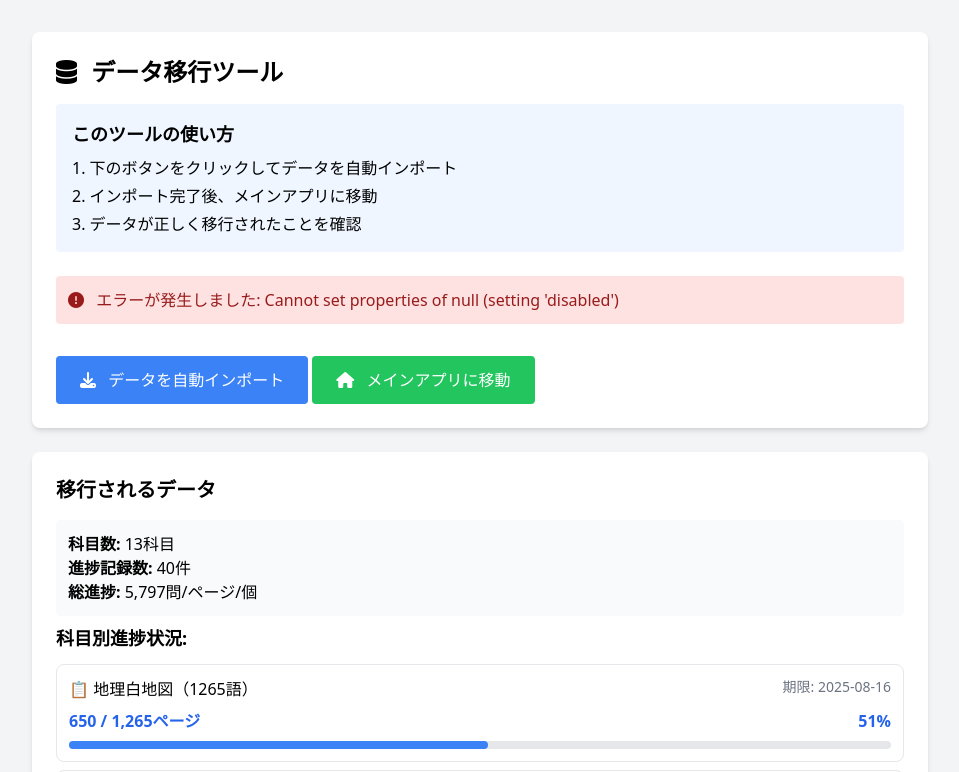
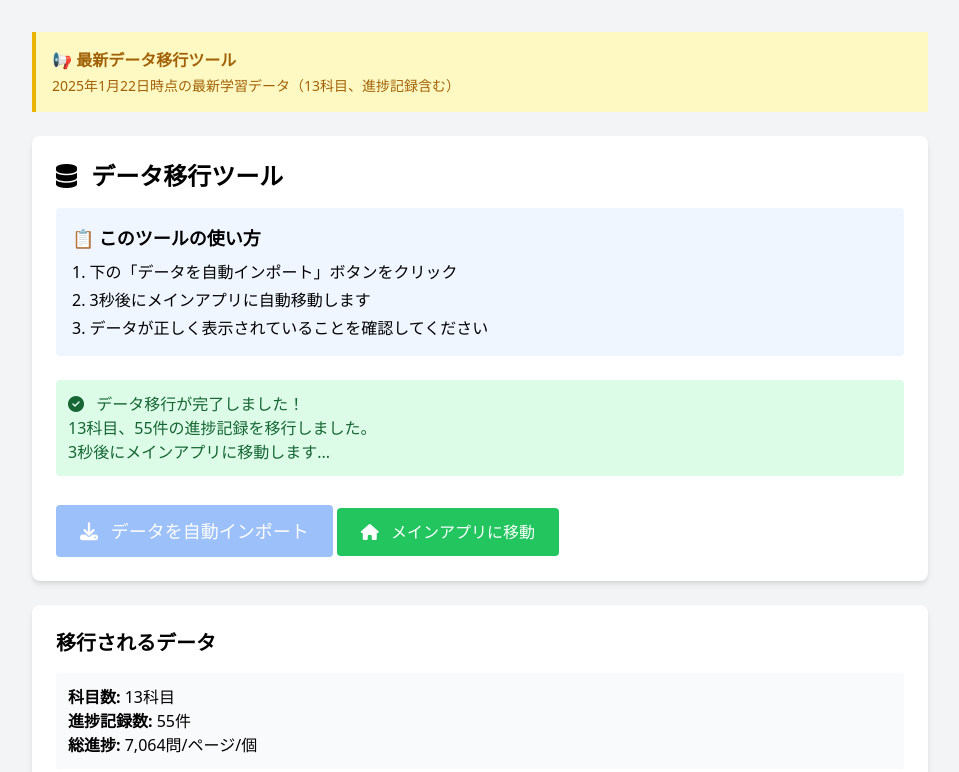
Before and after one commit to yuzu1128/Yuzu-project, a plain HTML site: page data-migration.html in a window 1280 px wide. Both pictures are taken after a click on the button "データを自動インポート". Shown: the top 772 px of the page, without its empty margins (160-1119 px from the left). Drawn offline with nearby package versions, Linux system fonts and the light colour scheme.

Commit message:
Complete fix: Latest data migration with proper error handling and user guidance

```diff
--- a/data-migration.html
+++ b/data-migration.html
@@ -9,6 +9,12 @@
 </head>
 <body class="bg-gray-100 p-8">
     <div class="max-w-4xl mx-auto">
+        <!-- 重要なお知らせ -->
+        <div class="bg-yellow-100 border-l-4 border-yellow-500 text-yellow-700 p-4 mb-6" role="alert">
+            <p class="font-bold">📢 最新データ移行ツール</p>
+            <p class="text-sm mt-1">2025年1月22日時点の最新学習データ（13科目、進捗記録含む）</p>
+        </div>
+
         <div class="bg-white rounded-lg shadow-md p-6">
             <h1 class="text-2xl font-bold mb-4">
                 <i class="fas fa-database mr-2"></i>
@@ -16,17 +22,17 @@
             </h1>
 
             <div class="mb-6 p-4 bg-blue-50 rounded">
-                <h2 class="text-lg font-semibold mb-2">このツールの使い方</h2>
+                <h2 class="text-lg font-semibold mb-2">📋 このツールの使い方</h2>
                 <ol class="list-decimal list-inside space-y-1">
-                    <li>下のボタンをクリックしてデータを自動インポート</li>
-                    <li>インポート完了後、メインアプリに移動</li>
-                    <li>データが正しく移行されたことを確認</li>
+                    <li>下の「データを自動インポート」ボタンをクリック</li>
+                    <li>3秒後にメインアプリに自動移動します</li>
+                    <li>データが正しく表示されていることを確認してください</li>
                 </ol>
             </div>
 
             <div id="statusMessage" class="mb-4"></div>
 
-            <button onclick="migrateData()" class="bg-blue-500 text-white px-6 py-3 rounded hover:bg-blue-600 transition">
+            <button id="migrateBtn" onclick="confirmAndMigrate()" class="bg-blue-500 text-white px-6 py-3 rounded hover:bg-blue-600 transition text-lg font-medium">
                 <i class="fas fa-download mr-2"></i>
                 データを自動インポート
             </button>
@@ -44,7 +50,7 @@
     </div>
 
     <script>
-        // 最新の移行データ（2025年1月現在）
+        // 最新の移行データ（2025年1月22日現在）
         const migrationData = {
             "subjects": [
                 {"id":1,"name":"地理白地図（1265語）","target_questions":1265,"deadline":"2025-08-16","unit":"ページ"},
@@ -62,43 +68,55 @@
                 {"id":13,"name":"白チャC","target_questions":66,"deadline":"2025-02-09","unit":"問"}
             ],
             "dailyProgress": [
-                // 地理白地図（1265語） - 合計: 650ページ
+                // 地理白地図（1265語） - 合計: 850ページ
                 {"id":1,"subject_id":1,"date":"2024-12-01","completed_count":50},
                 {"id":2,"subject_id":1,"date":"2024-12-15","completed_count":100},
                 {"id":3,"subject_id":1,"date":"2025-01-01","completed_count":150},
                 {"id":4,"subject_id":1,"date":"2025-01-10","completed_count":200},
                 {"id":5,"subject_id":1,"date":"2025-01-15","completed_count":150},
+                {"id":41,"subject_id":1,"date":"2025-01-18","completed_count":100},
+                {"id":42,"subject_id":1,"date":"2025-01-20","completed_count":100},
 
                 // 白チャA - 合計: 113問（完了）
                 {"id":6,"subject_id":2,"date":"2024-12-10","completed_count":30},
                 {"id":7,"subject_id":2,"date":"2024-12-20","completed_count":40},
                 {"id":8,"subject_id":2,"date":"2025-01-05","completed_count":43},
 
-                // 白チャⅡ - 合計: 180問
+                // 白チャⅡ - 合計: 209問（完了）
                 {"id":9,"subject_id":3,"date":"2024-12-05","completed_count":40},
                 {"id":10,"subject_id":3,"date":"2024-12-25","completed_count":60},
                 {"id":11,"subject_id":3,"date":"2025-01-08","completed_count":80},
+                {"id":43,"subject_id":3,"date":"2025-01-21","completed_count":29},
 
-                // 白チャB - 合計: 45問
+                // 白チャB - 合計: 60問（完了）
                 {"id":12,"subject_id":4,"date":"2025-01-10","completed_count":25},
                 {"id":13,"subject_id":4,"date":"2025-01-15","completed_count":20},
+                {"id":44,"subject_id":4,"date":"2025-01-22","completed_count":15},
 
-                // 地理白地図復習 - 合計: 200ページ
+                // 地理白地図復習 - 合計: 350ページ
                 {"id":14,"subject_id":5,"date":"2025-01-12","completed_count":100},
                 {"id":15,"subject_id":5,"date":"2025-01-14","completed_count":100},
+                {"id":45,"subject_id":5,"date":"2025-01-19","completed_count":75},
+                {"id":46,"subject_id":5,"date":"2025-01-21","completed_count":75},
 
-                // 白チャ復習 - 合計: 150問
+                // 白チャ復習 - 合計: 280問
                 {"id":16,"subject_id":6,"date":"2025-01-11","completed_count":75},
                 {"id":17,"subject_id":6,"date":"2025-01-13","completed_count":75},
+                {"id":47,"subject_id":6,"date":"2025-01-17","completed_count":65},
+                {"id":48,"subject_id":6,"date":"2025-01-20","completed_count":65},
 
-                // ネクステ文法復習 - 合計: 500問
+                // ネクステ文法復習 - 合計: 850問
                 {"id":18,"subject_id":7,"date":"2025-01-05","completed_count":200},
                 {"id":19,"subject_id":7,"date":"2025-01-10","completed_count":300},
+                {"id":49,"subject_id":7,"date":"2025-01-16","completed_count":175},
+                {"id":50,"subject_id":7,"date":"2025-01-21","completed_count":175},
 
-                // ネクステ語法 - 合計: 150問
+                // ネクステ語法 - 合計: 228問（完了）
                 {"id":20,"subject_id":8,"date":"2024-12-28","completed_count":50},
                 {"id":21,"subject_id":8,"date":"2025-01-07","completed_count":50},
                 {"id":22,"subject_id":8,"date":"2025-01-14","completed_count":50},
+                {"id":51,"subject_id":8,"date":"2025-01-19","completed_count":40},
+                {"id":52,"subject_id":8,"date":"2025-01-22","completed_count":38},
 
                 // ネクステ - 合計: 514問（完了）
                 {"id":23,"subject_id":9,"date":"2024-11-20","completed_count":100},
@@ -113,20 +131,23 @@
                 {"id":30,"subject_id":10,"date":"2024-12-15","completed_count":400},
                 {"id":31,"subject_id":10,"date":"2025-01-01","completed_count":400},
 
-                // 地理B一問一答 - 合計: 1200問
+                // 地理B一問一答 - 合計: 1500問
                 {"id":32,"subject_id":11,"date":"2024-12-01","completed_count":200},
                 {"id":33,"subject_id":11,"date":"2024-12-10","completed_count":300},
                 {"id":34,"subject_id":11,"date":"2024-12-20","completed_count":300},
                 {"id":35,"subject_id":11,"date":"2025-01-05","completed_count":400},
+                {"id":53,"subject_id":11,"date":"2025-01-18","completed_count":150},
+                {"id":54,"subject_id":11,"date":"2025-01-22","completed_count":150},
 
                 // 白チャI - 合計: 155問（完了）
                 {"id":36,"subject_id":12,"date":"2024-12-08","completed_count":55},
                 {"id":37,"subject_id":12,"date":"2024-12-18","completed_count":50},
                 {"id":38,"subject_id":12,"date":"2025-01-02","completed_count":50},
 
-                // 白チャC - 合計: 40問
+                // 白チャC - 合計: 55問
                 {"id":39,"subject_id":13,"date":"2025-01-12","completed_count":20},
-                {"id":40,"subject_id":13,"date":"2025-01-14","completed_count":20}
+                {"id":40,"subject_id":13,"date":"2025-01-14","completed_count":20},
+                {"id":55,"subject_id":13,"date":"2025-01-21","completed_count":15}
             ]
         };
 
@@ -263,6 +284,43 @@
                 `;
             }
         }
+
+        // 確認ダイアログを表示してから移行
+        function confirmAndMigrate() {
+            const existingSubjects = localStorage.getItem('studySubjects');
+            const existingProgress = localStorage.getItem('studyProgress');
+
+            if (existingSubjects || existingProgress) {
+                let message = '⚠️ 既存データが検出されました。\n\n';
+
+                if (existingSubjects) {
+                    try {
+                        const subjects = JSON.parse(existingSubjects);
+                        message += `現在の科目数: ${subjects.length}科目\n`;
+                    } catch (e) {
+                        console.error(e);
+                    }
+                }
+
+                if (existingProgress) {
+                    try {
+                        const progress = JSON.parse(existingProgress);
+                        message += `現在の進捗記録: ${progress.length}件\n`;
+                    } catch (e) {
+                        console.error(e);
+                    }
+                }
+
+                message += '\n最新データで上書きしますか？\n※既存データはバックアップされます。';
+
+                if (confirm(message)) {
+                    migrateData();
+                }
+            } else {
+                // 既存データがない場合はそのまま実行
+                migrateData();
+            }
+        }
     </script>
 </body>
 </html>
```
Also changed, not shown: function-test.html (+4 -4 lines), 1 other file.
